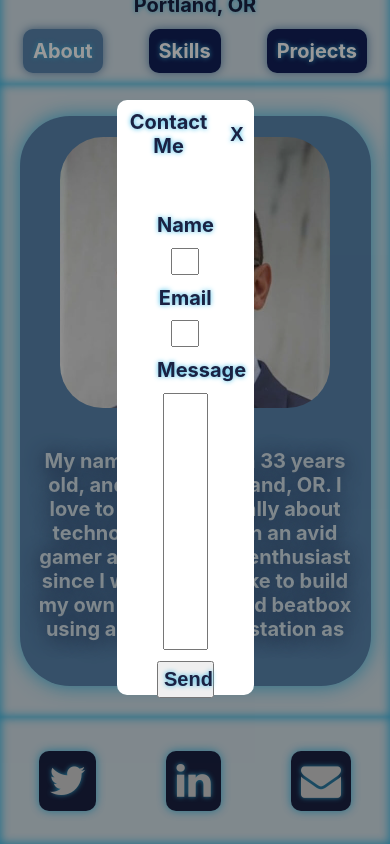
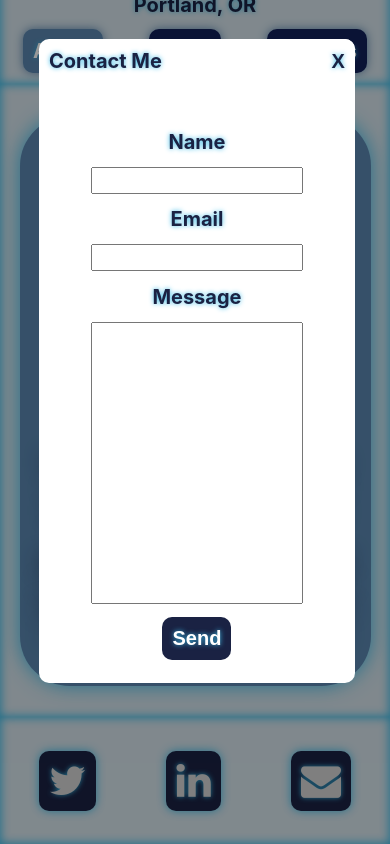
Before and after one commit to nicholas-myers/Professional-Portfolio, a React (Create React App) app: page / in a window 390 px wide. Both pictures are taken after a click on the link 320 px from the left and 847 px from the top of the page. Shown: the part 67-911 px from the top of the page. Built offline with nearby package versions, Linux system fonts and the light colour scheme.

Commit message:
added mobile style for email modal

```diff
--- a/src/components/Social.js
+++ b/src/components/Social.js
@@ -37,6 +37,10 @@ const ModalBackdrop = styled.div`
   padding-top: 10rem;
   background-color: rgb(0, 0, 0); /* Fallback color */
   background-color: rgba(0, 0, 0, 0.4); /* Black w/ opacity */
+  @media (max-width: 500px) {
+    padding-left: 10%;
+    padding-top: 10%;
+  }
 `;
 
 const EmailModal = styled.div`
@@ -44,6 +48,17 @@ const EmailModal = styled.div`
   width: 50%;
   height: 80%;
   border-radius: 1rem;
+  @media (max-width: 500px) {
+    width: 90%;
+    form {
+      input {
+        width: 90%;
+      }
+      textarea {
+        width: 90%;
+      }
+    }
+  }
 `;
 
 export default function Nav() {
@@ -53,7 +68,7 @@ export default function Nav() {
     message: "",
   };
 
-  const [warning, setWarning] = useState("")
+  const [warning, setWarning] = useState("");
 
   const [emailValues, setEmailValues] = useState(initialFormValues);
 
@@ -75,7 +90,7 @@ export default function Nav() {
 
     for (const [key, value] of Object.entries(emailValues)) {
       if (value === "") {
-        return setWarning(`Please input your ${key}!`)
+        return setWarning(`Please input your ${key}!`);
       }
     }
     emailjs
@@ -94,6 +109,7 @@ export default function Nav() {
         }
       );
     setIsVisible("none");
+    setEmailValues(initialFormValues);
   };
 
   return (
@@ -145,13 +161,11 @@ export default function Nav() {
             <label>Name</label>
             <input
               name="name"
-              style={{ width: "50%" }}
               value={emailValues.name}
               onChange={changeValue}
             />
             <label>Email</label>
             <input
-              style={{ width: "50%" }}
               name="email"
               value={emailValues.email}
               onChange={changeValue}
@@ -162,9 +176,18 @@ export default function Nav() {
               value={emailValues.message}
               onChange={changeValue}
             />
-            {warning != "" && <p style={{color: "red"}}>{warning}</p>}
+            {warning != "" && <p style={{ color: "red" }}>{warning}</p>}
             <button
-              style={{ width: "auto", padding: ".5rem", marginBottom: "2rem" }}
+              style={{
+                width: "auto",
+                padding: ".5rem",
+                marginBottom: "2rem",
+                backgroundColor: "#1a2243",
+                color: "white",
+                borderRadius: "1rem",
+                border: "none",
+                padding: "1rem",
+              }}
             >
               Send
             </button>
```
